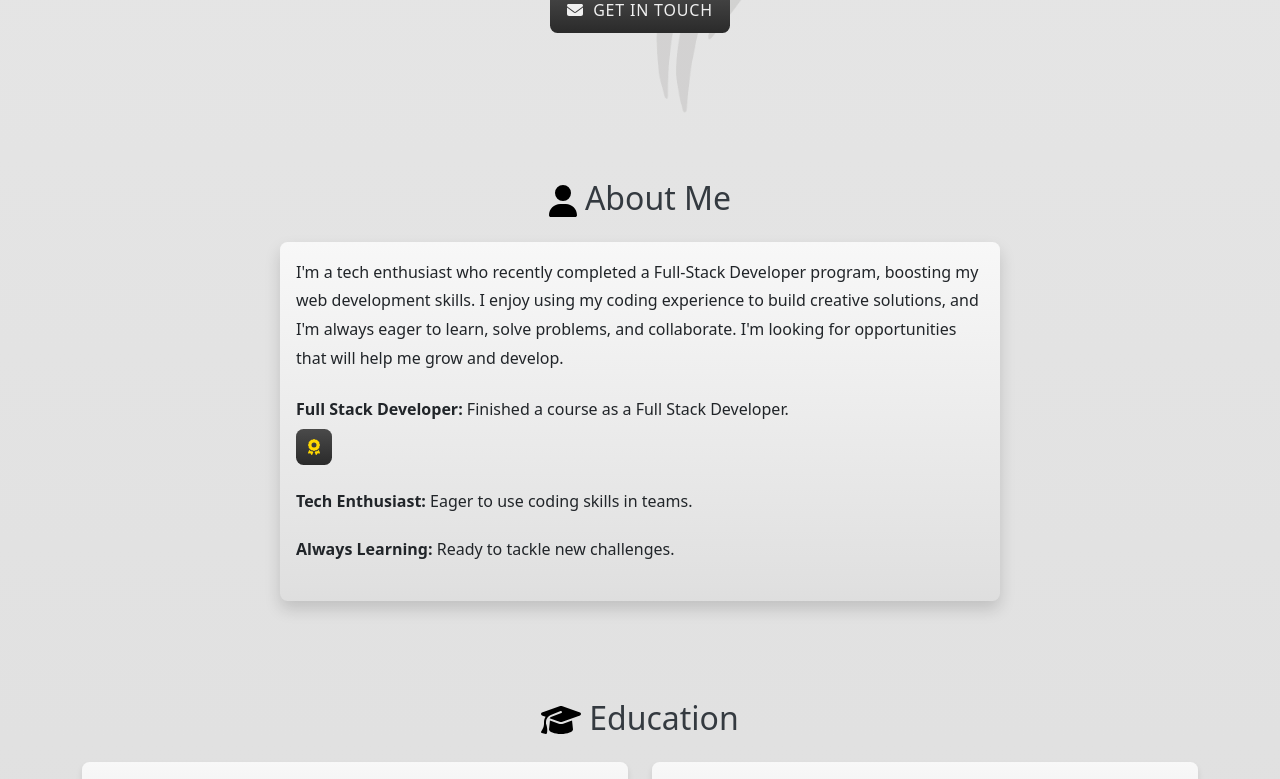
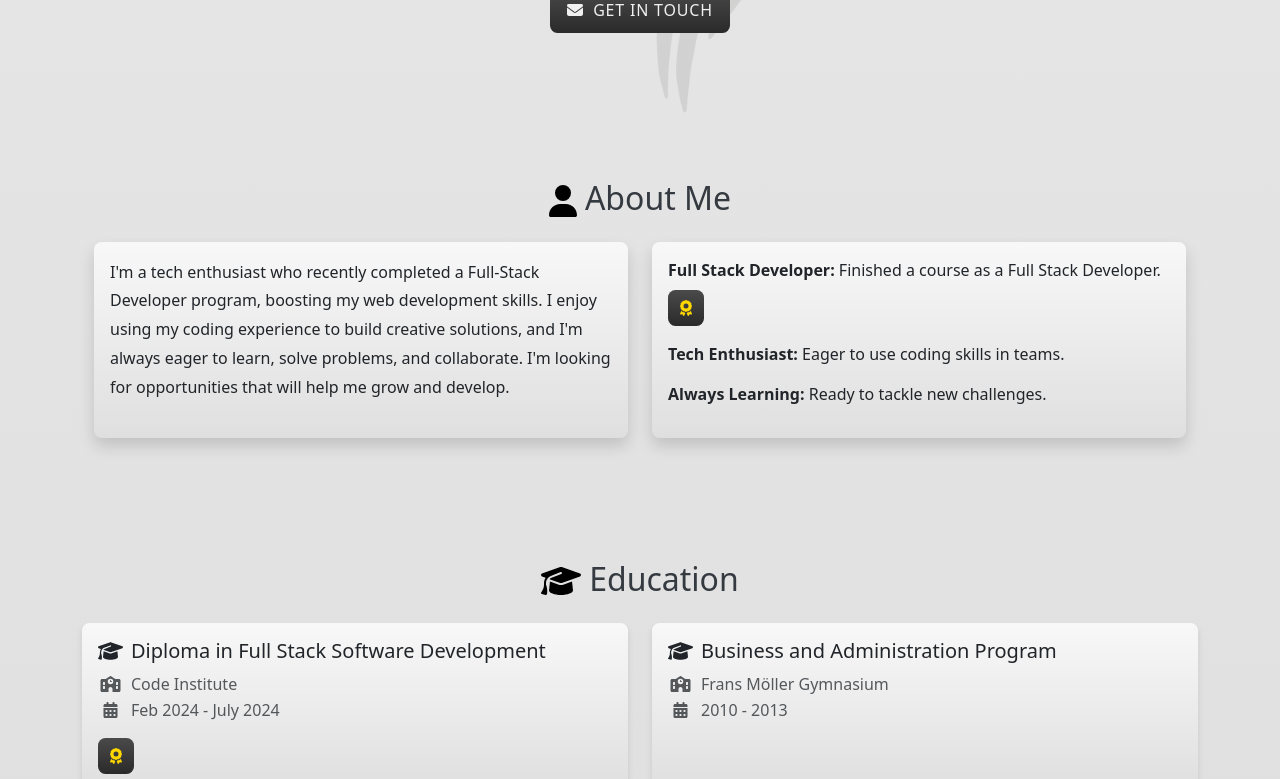
Before and after one commit to j0hanz/j0hanz-portfolio, a React (Create React App) app: page / in a window 1280 px wide. Shown: the part 624-1403 px from the top of the page. Built offline with nearby package versions, Linux system fonts and the light colour scheme.

Commit message:
Refactor AboutMe component styles and layout

```diff
--- a/src/components/AboutMe.js
+++ b/src/components/AboutMe.js
@@ -39,9 +39,9 @@ const AboutMe = () => {
           <h2 className={appStyles.sectionTitle}>About Me</h2>
         </div>
         <Row className="justify-content-center mt-3 mx-auto">
-          <Col md={8}>
+          <Col md={6} className="mb-4">
             <Card
-              className={`shadow ${styles.aboutMeCard} ${appStyles.cardBgColor}`}
+              className={`shadow h-100 ${styles.aboutMeCard} ${appStyles.cardBgColor}`}
             >
               <Card.Body>
                 <Card.Text className={styles.cardText}>
@@ -52,9 +52,17 @@ const AboutMe = () => {
                   I'm looking for opportunities that will help me grow and
                   develop.
                 </Card.Text>
-                <ul className="mt-4 list-unstyled">
+              </Card.Body>
+            </Card>
+          </Col>
+          <Col md={6} className="mb-4">
+            <Card
+              className={`shadow ${styles.aboutMeCard} ${appStyles.cardBgColor}`}
+            >
+              <Card.Body>
+                <ul className="list-unstyled">
                   {aboutMeItems.map((item, index) => (
-                    <li key={index} className="mb-4">
+                    <li key={index} className="mb-3">
                       <strong>{item.title}:</strong> {item.description}
                       {item.hasCredential && (
                         <div className="mt-2">
--- a/src/components/styles/AboutMe.module.css
+++ b/src/components/styles/AboutMe.module.css
@@ -3,6 +3,7 @@
   transition:
     transform 0.3s ease,
     box-shadow 0.3s ease;
+  box-shadow: 0 4px 6px rgba(0, 0, 0, 0.1);
 }
 
 .aboutMeCard .card-body {
@@ -10,6 +11,7 @@
 }
 
 .aboutMeCard:hover {
+  transform: translateY(-3px);
   box-shadow: 0 12px 20px rgba(0, 0, 0, 0.15);
 }
 
```
